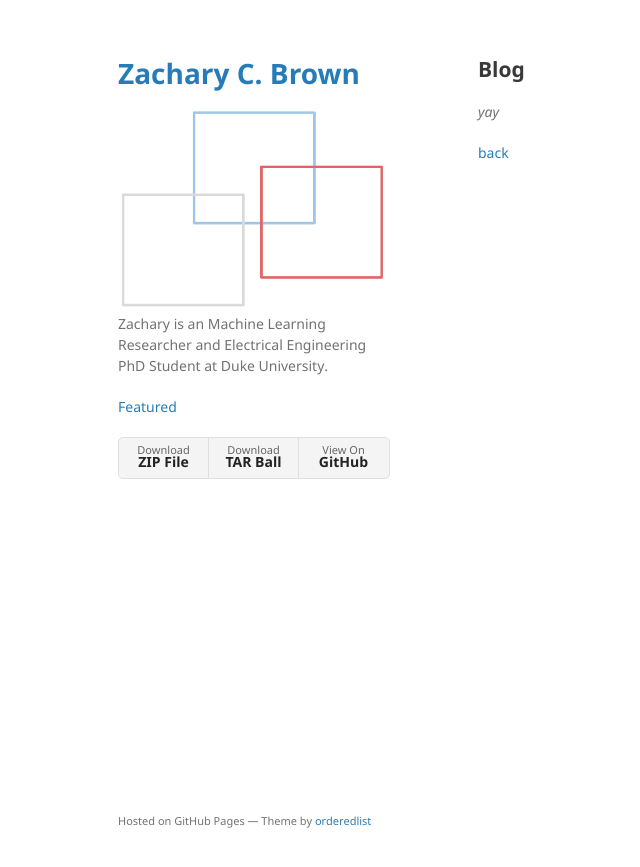
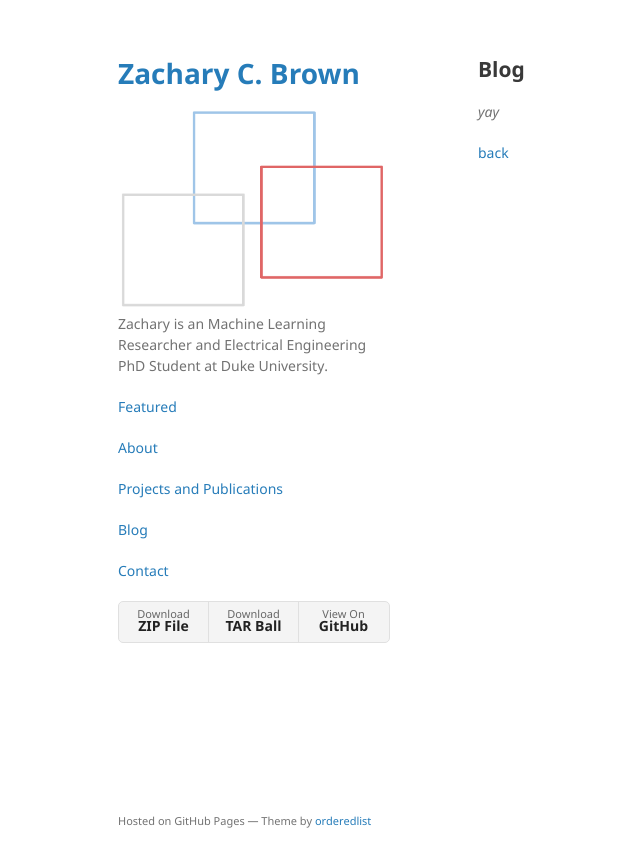
Before and after one commit to zacharycbrown/zacharycbrown.github.io, a Jekyll site: the page built from blog.md, in a window 1280 px wide. Shown: the top 867 px of the page, without its empty margins (92-732 px from the left). Built offline with Jekyll 4.4.1, drawn with Linux system fonts in a browser that asks for light colours; our own code applies the rules of GitHub Pages for plain Markdown files.

Commit message:
Update default.html

```diff
--- a/_layouts/default.html
+++ b/_layouts/default.html
@@ -30,22 +30,10 @@
         <p class="view"><a href="{{ site.github.owner_url }}">View My GitHub Profile</a></p>
         {% endif %} -->
         <p class="view"><a href="{{ ./featured.html }}">Featured</a></p>
-
-<!-- # About
-
-Empty
-
-# Projects and Publications
-
-Empty
-
-# Blog
-
-Empty
-
-# Contact
-
-Empty -->
+        <p class="view"><a href="{{ ./about.html }}">About</a></p>
+        <p class="view"><a href="{{ ./projects_and_publications.html }}">Projects and Publications</a></p>
+        <p class="view"><a href="{{ ./blog.html }}">Blog</a></p>
+        <p class="view"><a href="{{ ./contact.html }}">Contact</a></p>
 
         {% if site.show_downloads %}
         <ul class="downloads">
```
